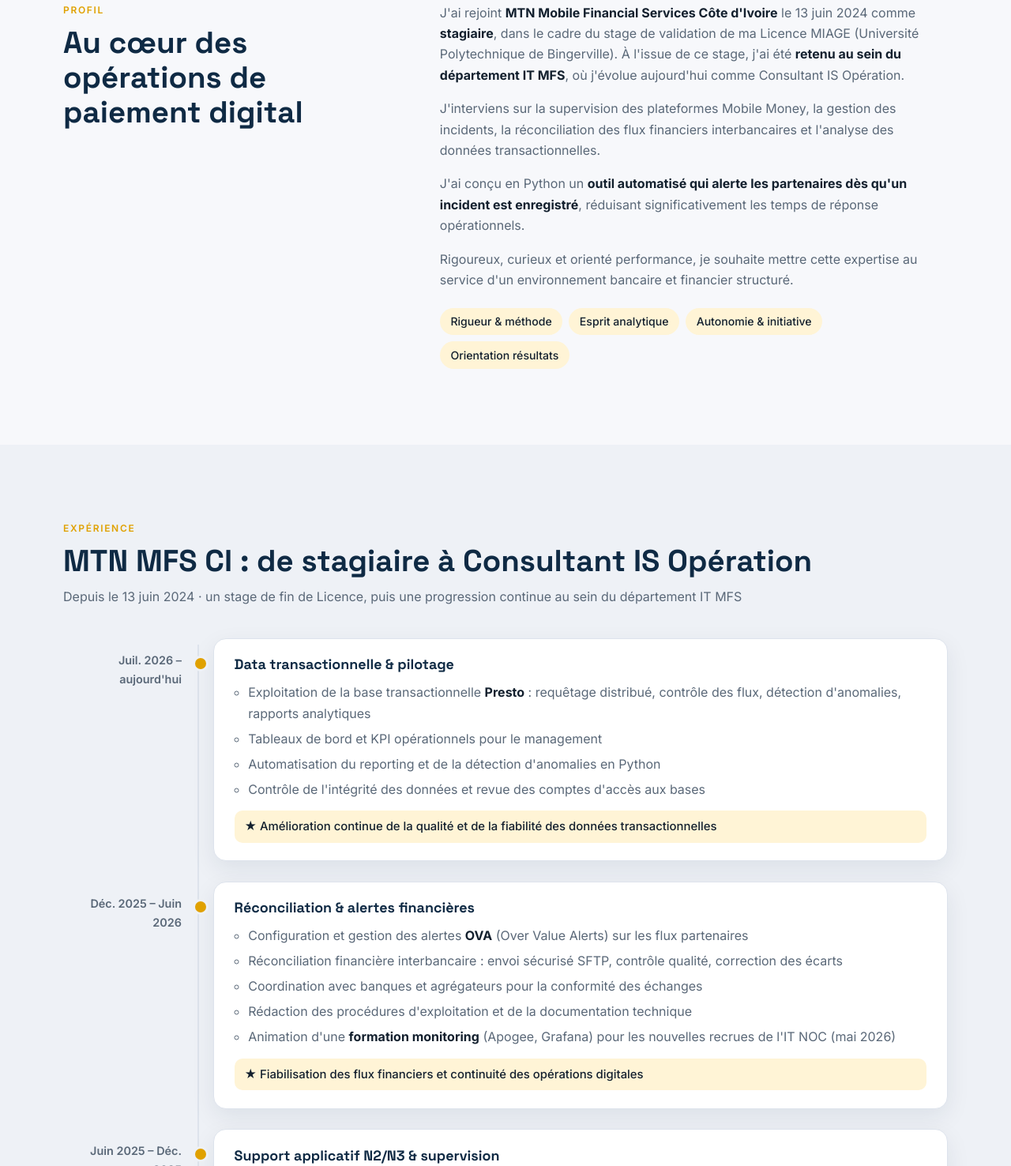
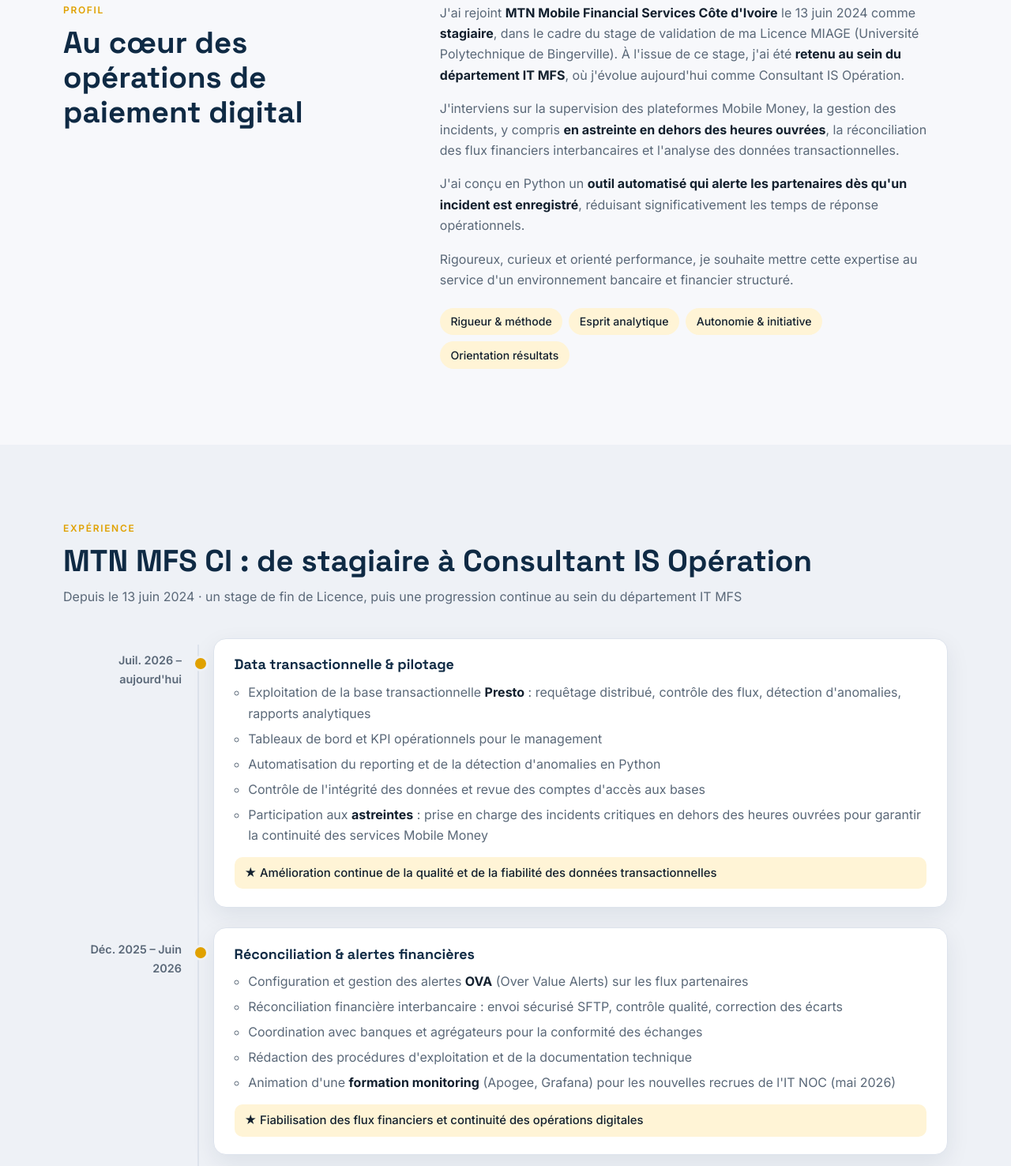
Before and after one commit to augustinyohgb45/augustinyohgb45.github.io, a plain HTML site: page index.html in a window 1280 px wide. Shown: the part 840-2316 px from the top of the page at 79% size. Drawn offline with Linux system fonts and the light colour scheme.

Commit message:
Ajout des astreintes (profil, expérience, compétences)
Co-Authored-By: Claude Opus 5.5 <noreply@anthropic.com>

```diff
--- a/index.html
+++ b/index.html
@@ -75,7 +75,7 @@
         </div>
         <div class="prose">
           <p>J'ai rejoint <strong>MTN Mobile Financial Services Côte d'Ivoire</strong> le 13 juin 2024 comme <strong>stagiaire</strong>, dans le cadre du stage de validation de ma Licence MIAGE (Université Polytechnique de Bingerville). À l'issue de ce stage, j'ai été <strong>retenu au sein du département IT MFS</strong>, où j'évolue aujourd'hui comme Consultant IS Opération.</p>
-          <p>J'interviens sur la supervision des plateformes Mobile Money, la gestion des incidents, la réconciliation des flux financiers interbancaires et l'analyse des données transactionnelles.</p>
+          <p>J'interviens sur la supervision des plateformes Mobile Money, la gestion des incidents, y compris <strong>en astreinte en dehors des heures ouvrées</strong>, la réconciliation des flux financiers interbancaires et l'analyse des données transactionnelles.</p>
           <p>J'ai conçu en Python un <strong>outil automatisé qui alerte les partenaires dès qu'un incident est enregistré</strong>, réduisant significativement les temps de réponse opérationnels.</p>
           <p>Rigoureux, curieux et orienté performance, je souhaite mettre cette expertise au service d'un environnement bancaire et financier structuré.</p>
           <ul class="tags">
@@ -105,6 +105,7 @@
                 <li>Tableaux de bord et KPI opérationnels pour le management</li>
                 <li>Automatisation du reporting et de la détection d'anomalies en Python</li>
                 <li>Contrôle de l'intégrité des données et revue des comptes d'accès aux bases</li>
+                <li>Participation aux <strong>astreintes</strong> : prise en charge des incidents critiques en dehors des heures ouvrées pour garantir la continuité des services Mobile Money</li>
               </ul>
               <p class="impact">★ Amélioration continue de la qualité et de la fiabilité des données transactionnelles</p>
             </div>
@@ -243,7 +244,7 @@
           <div class="skill">
             <h3>Opérations IT &amp; support</h3>
             <ul class="chips">
-              <li>Support N2/N3</li><li>ITIL</li><li>ServiceNow</li><li>RCA</li><li>Suivi SLA</li><li>Supervision temps réel</li><li>Grafana</li><li>Apogee</li><li>APIs · USSD</li><li>Procédures d'exploitation</li><li>Formation des équipes</li>
+              <li>Support N2/N3</li><li>ITIL</li><li>ServiceNow</li><li>RCA</li><li>Suivi SLA</li><li>Astreintes</li><li>Supervision temps réel</li><li>Grafana</li><li>Apogee</li><li>APIs · USSD</li><li>Procédures d'exploitation</li><li>Formation des équipes</li>
             </ul>
           </div>
           <div class="skill">
```
